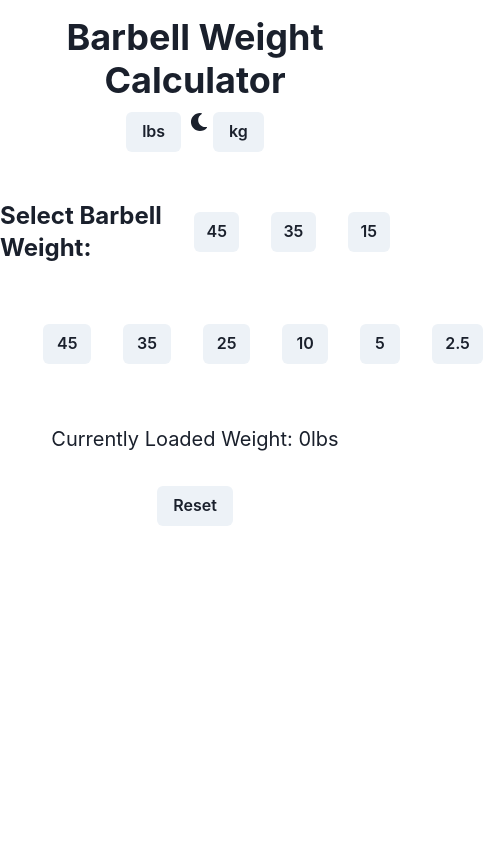
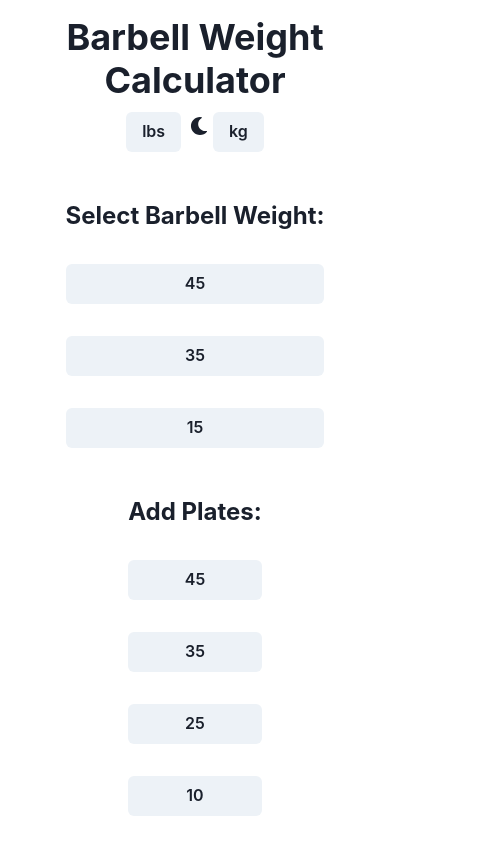
Before and after one commit to pswk1/barbell_calculator, a React (Create React App) app: page / in a window 390 px wide. Shown: the top 844 px of the page, 483 px wide, since content can reach past the window. Built offline with nearby package versions, Linux system fonts and the light colour scheme.

Commit message:
responsive style
- added code to change direction of plate and weight buttons according to breakpoints

```diff
--- a/src/components/Banner.tsx
+++ b/src/components/Banner.tsx
@@ -5,7 +5,7 @@ const Banner: React.FC = () => {
 	return (
 		<Box textAlign='center' p='4' w='100%' height={16}>
 			<Heading size='2xl'>Barbell Weight Calculator</Heading>
-			<ColorModeSwitcher />
+			<ColorModeSwitcher mt={1} />
 		</Box>
 	);
 };
--- a/src/components/Barbell.tsx
+++ b/src/components/Barbell.tsx
@@ -1,5 +1,5 @@
 import { useState } from 'react';
-import { Flex, Button, Heading, HStack } from '@chakra-ui/react';
+import { Flex, Button, Heading, HStack, Stack, Box } from '@chakra-ui/react';
 import Plates from './Plates';
 
 const barLbs = [45, 35, 15];
@@ -13,21 +13,19 @@ const Barbell: React.FC = () => {
 	const handleUnit = (unit: string): void => {
 		setUnit(unit);
 		if (unit === 'lbs') {
-			// setCurrentWeight(45);
 			setBar(barLbs);
 		} else {
-			// setCurrentWeight(20);
 			setBar(barKg);
 		}
 	};
 
-    const handleBar = (bar: number): void => {
-        setCurrentWeight(bar);
-    }
+	const handleBar = (bar: number): void => {
+		setCurrentWeight(bar);
+	};
 
 	const addPlates = (plate: number): void => {
 		setCurrentWeight(currentWeight + plate * 2);
-        console.log(currentWeight);
+		console.log(currentWeight);
 	};
 
 	const reset = (): void => {
@@ -48,12 +46,15 @@ const Barbell: React.FC = () => {
 				<Button onClick={() => handleUnit('kg')}>kg</Button>
 			</HStack>
 
-			<HStack mt={12} spacing='8'>
+			<Stack direction={{ base: 'column', md: 'row' }} mt={12} spacing='8'>
 				<Heading size='lg'>Select Barbell Weight: </Heading>
+
 				{bar.map((weight, i) => (
-					<Button onClick={() => handleBar(weight)} key={i}>{weight}</Button>
+					<Button onClick={() => handleBar(weight)} key={i}>
+						{weight}
+					</Button>
 				))}
-			</HStack>
+			</Stack>
 
 			<Plates
 				unit={unit}
--- a/src/components/Plates.tsx
+++ b/src/components/Plates.tsx
@@ -1,5 +1,11 @@
 import React from 'react';
-import { Flex, Button, Heading, HStack, Text } from '@chakra-ui/react';
+import {
+	Flex,
+	Button,
+	Heading,
+	Stack,
+	Text,
+} from '@chakra-ui/react';
 
 const platesLbs = [45, 35, 25, 10, 5, 2.5];
 const platesKg = [25, 20, 15, 10, 5, 2.5];
@@ -8,23 +14,33 @@ interface Props {
 	unit: string;
 	currentWeight: number;
 	reset(): void;
-    addPlates(plate: number): void
+	addPlates(plate: number): void;
 }
 
-const Plates: React.FC<Props> = ({ unit, currentWeight, reset, addPlates }: Props) => {
+const Plates: React.FC<Props> = ({
+	unit,
+	currentWeight,
+	reset,
+	addPlates,
+}: Props) => {
+	let plates;
+	if (unit === 'lbs') {
+		plates = platesLbs;
+	} else {
+		plates = platesKg;
+	}
+
 	return (
-		<Flex
-			mt={12}
-			direction='column'
-			alignItems='center'
-			justifyContent='center'
-		>
-			<HStack spacing='8'>
+		<Flex direction='column' alignItems='center' justifyContent='center'>
+			<Stack direction={{ base: 'column', md: 'row' }} mt={12} spacing='8'>
 				<Heading size='lg'>Add Plates: </Heading>
-				{unit === 'lbs'
-					? platesLbs.map((weight, i) => <Button onClick={()=> addPlates(weight)} key={i}>{weight}</Button>)
-					: platesKg.map((weight, i) => <Button onClick={()=> addPlates(weight)} key={i}>{weight}</Button>)}
-			</HStack>
+
+				{plates.map((weight, i) => (
+					<Button onClick={() => addPlates(weight)} key={i}>
+						{weight}
+					</Button>
+				))}
+			</Stack>
 
 			<Text mt={12} fontSize='xl'>
 				Currently Loaded Weight: {currentWeight}
```
